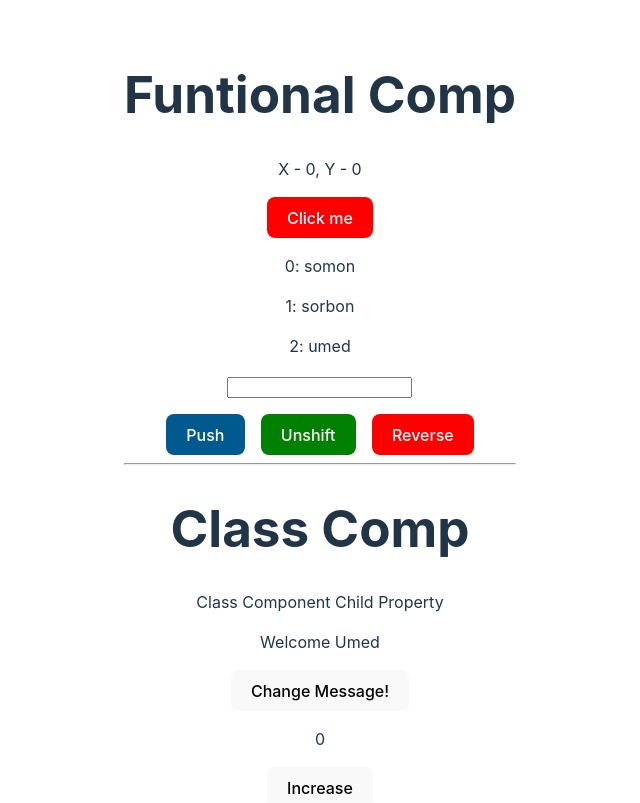
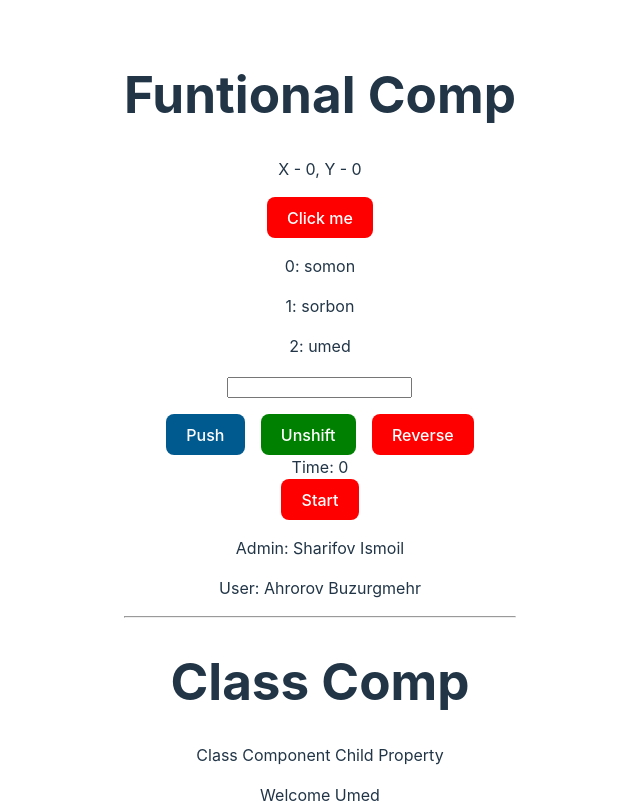
Before and after one commit to Ismoil00/Codevolution_React_Tutorial, a React (Vite) app: page / in a window 1280 px wide. Shown: the top 803 px of the page, without its empty margins (320-960 px from the left). Built offline with nearby package versions, Linux system fonts and the light colour scheme.

Commit message:
useContext

```diff
--- a/src/App.jsx
+++ b/src/App.jsx
@@ -1,9 +1,11 @@
 import "./App.css";
+import { useEffect, useState } from "react";
 import Func_Comp from "./components/FunctionalComp";
 import Class_Comp from "./components/ClassComp";
 import all from "./cssModules/button.module.css";
 import ClassLifecycle from "./components/ClassLifeCycle";
-import { useEffect, useState } from "react";
+import Stopwatch from "./components/Timer";
+import ParentContext from "./components/ContextParent";
 
 function App() {
   const [count, setCount] = useState(0);
@@ -18,7 +20,7 @@ function App() {
   useEffect(() => {
     document.title = `You clicked ${count} times!`;
     window.addEventListener("mousemove", recordMouseMove);
-    console.log("useEffect Running!");
+    // console.log(`Coordinates: X-${x}, Y-${y}`);
   });
 
   return (
@@ -34,6 +36,8 @@ function App() {
           Click me
         </button>
       </Func_Comp>
+      <Stopwatch />
+      <ParentContext />
       <hr />
       <Class_Comp name="Comp">
         <p>Class Component Child Property</p>
--- /dev/null
+++ b/src/components/ContextChild.jsx
@@ -0,0 +1,28 @@
+import { useContext } from "react";
+import { User, Admin } from "./ContextParent";
+
+const ChildContext = () => {
+  const user = useContext(User);
+  const admin = useContext(Admin);
+
+  return (
+    <>
+      <p>Admin: {admin}</p>
+      <p>User: {user}</p>
+      {/* <User.Consumer>
+      {(user) => (
+        <Admin.Consumer>
+          {(admin) => (
+            <>
+              <p>Admin: {admin}</p>
+              <p>User: {user}</p>
+            </>
+          )}
+        </Admin.Consumer>
+      )}
+    </User.Consumer> */}
+    </>
+  );
+};
+
+export default ChildContext;
--- /dev/null
+++ b/src/components/ContextParent.jsx
@@ -0,0 +1,17 @@
+import { createContext } from "react";
+import ChildContext from "./ContextChild";
+
+export const User = createContext();
+export const Admin = createContext();
+
+const ParentContext = () => {
+  return (
+    <User.Provider value={"Ahrorov Buzurgmehr"}>
+      <Admin.Provider value={"Sharifov Ismoil"}>
+        <ChildContext />
+      </Admin.Provider>
+    </User.Provider>
+  );
+};
+
+export default ParentContext;
--- /dev/null
+++ b/src/components/Timer.jsx
@@ -0,0 +1,33 @@
+import { useEffect, useState } from "react";
+import all from "../cssModules/button.module.css";
+
+export default function Stopwatch() {
+  const [time, setTime] = useState(0);
+  const [start, setStart] = useState(false);
+
+  useEffect(() => {
+    if (!start) return;
+
+    const intervalId = setInterval(
+      () => setTime((prevTime) => prevTime + 1),
+      1000
+    );
+    console.log("useEffect");
+
+    return () => {
+      clearInterval(intervalId);
+      console.log("CLean Up");
+    };
+  }, [start]);
+
+  const toggleStart = () => setStart((prevStart) => !prevStart);
+
+  return (
+    <>
+      <div>Time: {time}</div>
+      <button className={all.error} onClick={toggleStart}>
+        {start ? "Stop" : "Start"}
+      </button>
+    </>
+  );
+}
```
